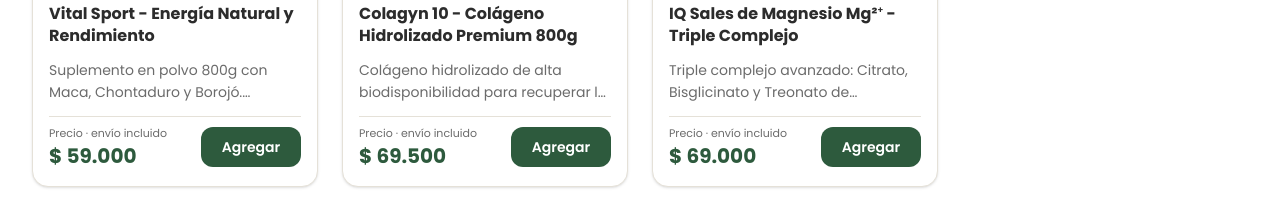
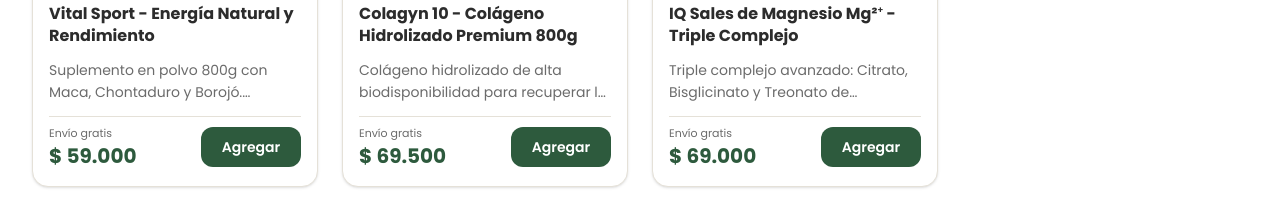
Before and after one commit to jpablo123/martha-c-distribuciones, a Next.js app: page / in a window 1280 px wide. Shown: the part 2060-2275 px from the top of the page. Built offline with nearby package versions, Linux system fonts and the light colour scheme.

Commit message:
fix: cambiar envio incluido por envio gratis

```diff
--- a/src/app/catalogo/[id]/ProductoDetalle.tsx
+++ b/src/app/catalogo/[id]/ProductoDetalle.tsx
@@ -130,7 +130,7 @@
             <span className="text-3xl font-bold text-[var(--color-primary)]">
               {formatearPrecio(producto.precio)}
             </span>
-            <span className="text-sm text-[var(--color-text-light)]">COP · envío incluido</span>
+            <span className="text-sm text-[var(--color-text-light)]">COP · envío gratis</span>
           </div>
 
           <p className="text-[var(--color-text-light)] leading-relaxed">
--- a/src/components/ProductoCard.tsx
+++ b/src/components/ProductoCard.tsx
@@ -102,7 +102,7 @@
         {/* Precio + Botón */}
         <div className="flex items-center justify-between pt-2 border-t border-[var(--color-border)]">
           <div>
-            <p className="text-[11px] text-[var(--color-text-light)]">Precio · envío incluido</p>
+            <p className="text-[11px] text-[var(--color-text-light)]">Envío gratis</p>
             <p className="text-xl font-bold text-[var(--color-primary)]">
               {formatearPrecio(producto.precio)}
             </p>
```
